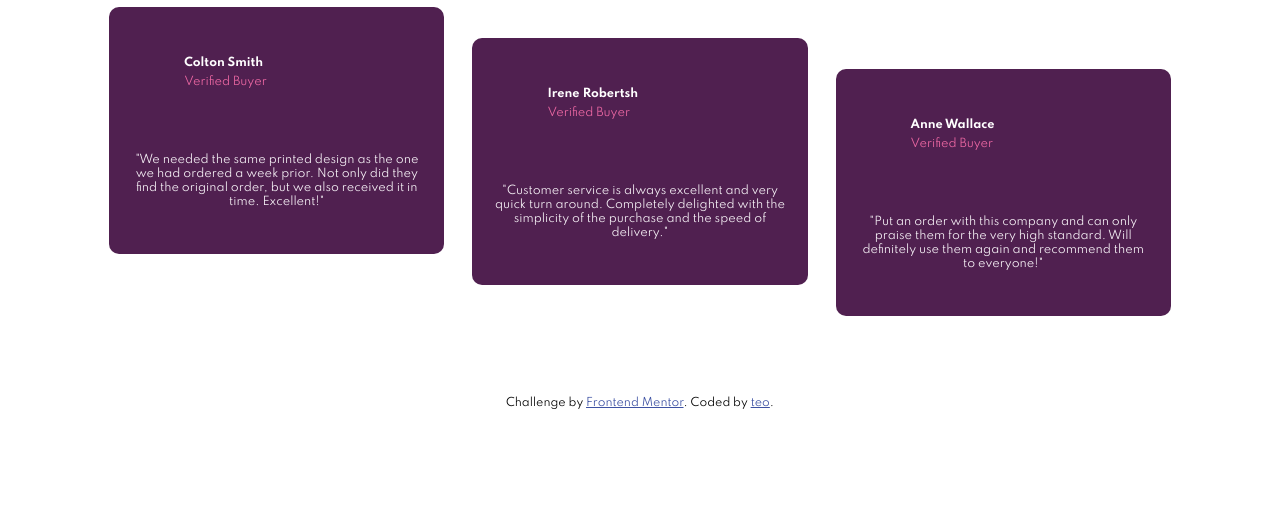
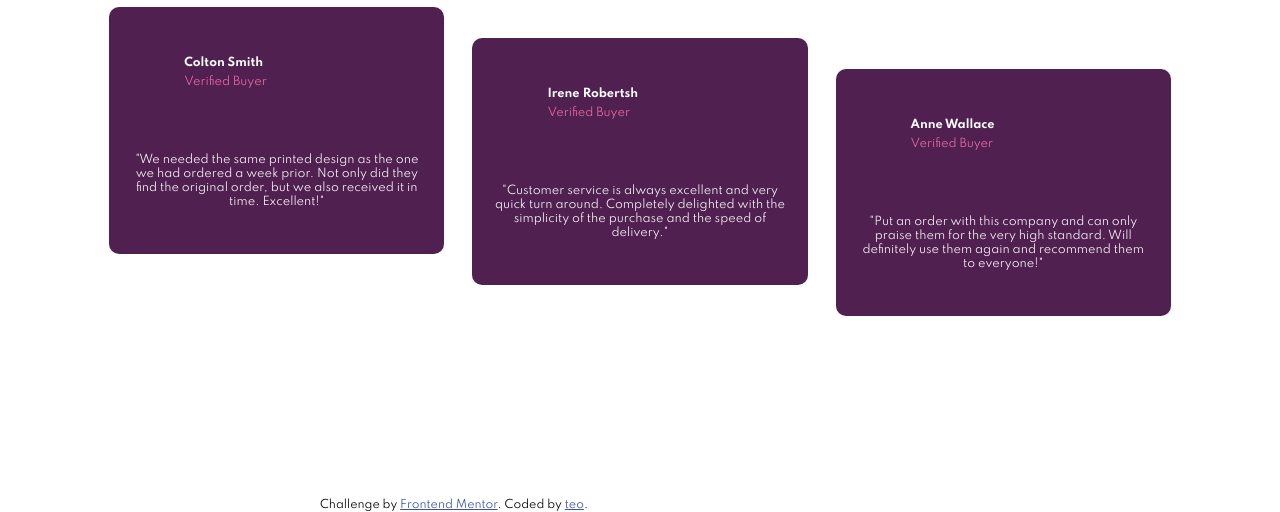
Before and after one commit to teo-goulois/challenge-3-, a plain HTML site: page index.html in a window 1280 px wide. Shown: the part 403-915 px from the top of the page. Before the commit the page ends 813 px from the top, so only its background shows below. Drawn offline with Linux system fonts and the light colour scheme.

Commit message:
Add files via upload

```diff
--- a/index.html
+++ b/index.html
@@ -20,6 +20,9 @@
     <!-- Feel free to remove these styles or customise in your own stylesheet 👍 -->
     <style>
       .attribution {
+        position: absolute;
+        bottom: -115px;
+        left: 25%;
         font-size: 11px;
         text-align: center;
       }
@@ -118,6 +121,9 @@
       </div>
     </div>
 
+
+
+
     <div class="attribution">
       Challenge by
       <a href="https://www.frontendmentor.io?ref=challenge" target="_blank"
```
